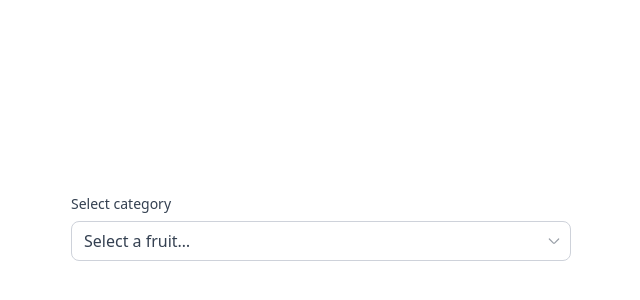
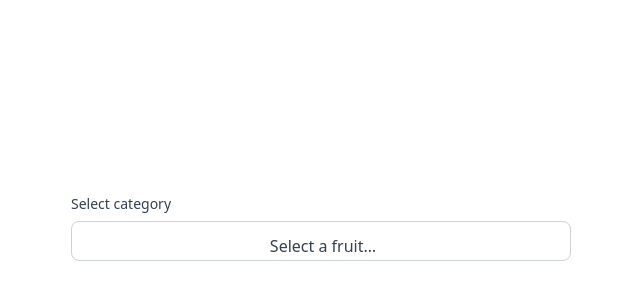
Before and after one commit to Borozan-Evghenii/shift-delivery, a React (Vite) app: page / in a window 1280 px wide. Shown: the part 174-474 px from the top of the page, without its empty margins (319-959 px from the left). Built offline with nearby package versions, Linux system fonts and the light colour scheme.

Commit message:
style: add line clamp to input span

```diff
--- a/src/components/ui/select/Select.tsx
+++ b/src/components/ui/select/Select.tsx
@@ -21,6 +21,7 @@ const SelectTrigger = React.forwardRef<
       'focus:outline-none',
       'disabled:bg-disabled',
       'data-[state=open]:border-indicator-light data-[state=open]:bg-secondary',
+      '[&>span]: line-clamp-1',
       className
     )}
   >
```
